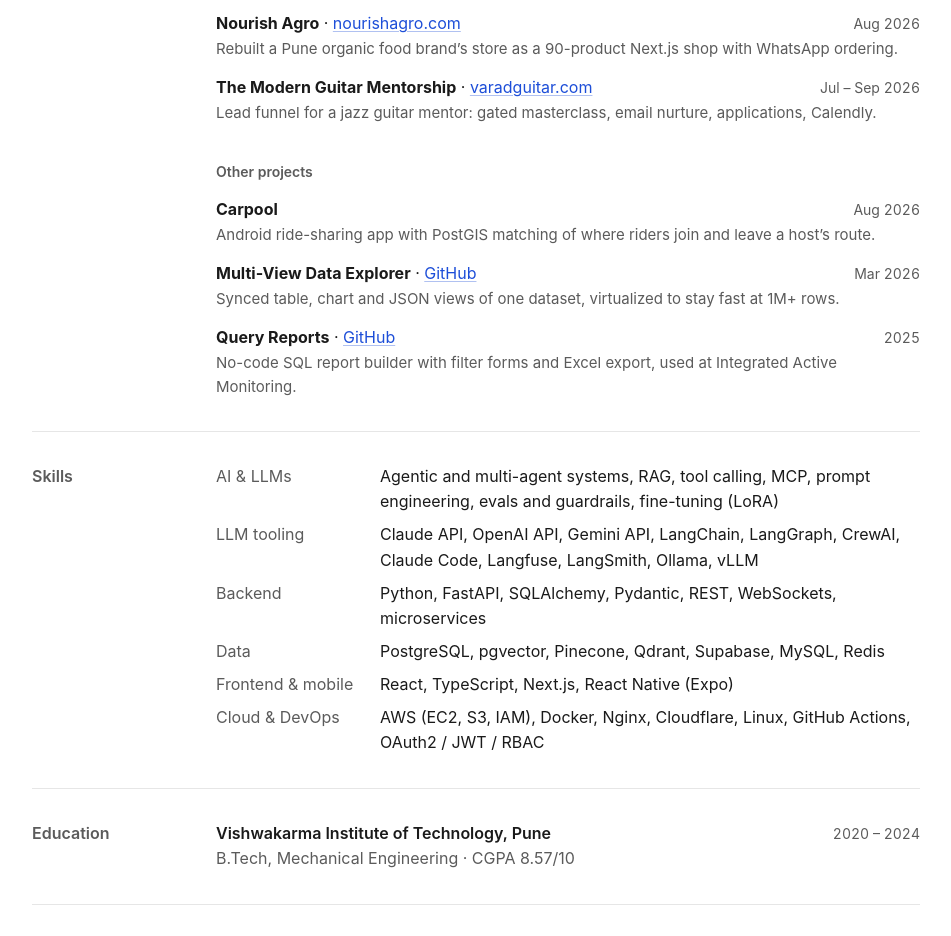
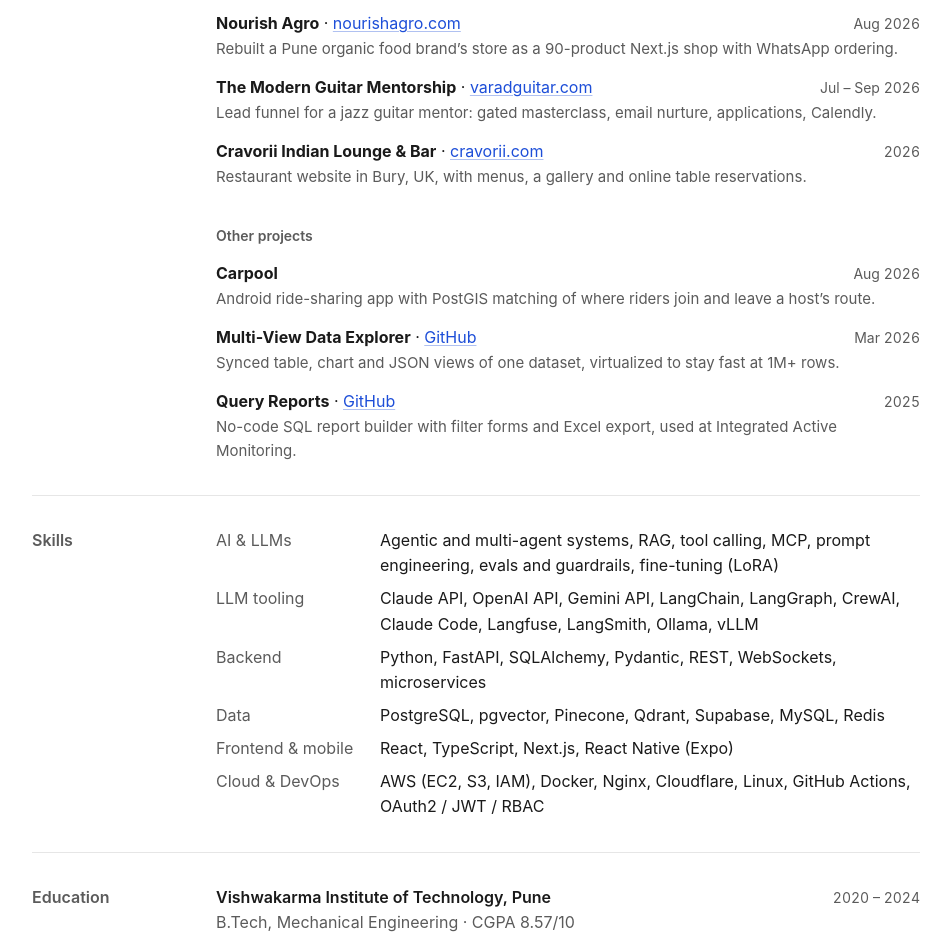
Before and after one commit to AdityaYInamdar/AdityaYInamdar, a Next.js app: page / in a window 1280 px wide. Shown: the part 2040-2976 px from the top of the page, without its empty margins (164-1115 px from the left). Built offline with nearby package versions, Linux system fonts and the light colour scheme.

Commit message:
Add Cravorii back to client work
The owner confirmed he built cravorii.com.

Co-Authored-By: Claude Opus 5.5 <noreply@anthropic.com>
Claude-Session: https://claude.ai/code/session_01FqncH9Cz5KGdyiWFNzvGv5

```diff
--- a/src/content.ts
+++ b/src/content.ts
@@ -127,6 +127,12 @@ export const clientWork: Project[] = [
     links: [{ label: 'varadguitar.com', href: 'https://varadguitar.com' }],
     summary: 'Lead funnel for a jazz guitar mentor: gated masterclass, email nurture, applications, Calendly.',
   },
+  {
+    name: 'Cravorii Indian Lounge & Bar',
+    period: '2026',
+    links: [{ label: 'cravorii.com', href: 'https://cravorii.com' }],
+    summary: 'Restaurant website in Bury, UK, with menus, a gallery and online table reservations.',
+  },
 ];
 
 export const otherProjects: Project[] = [
```
